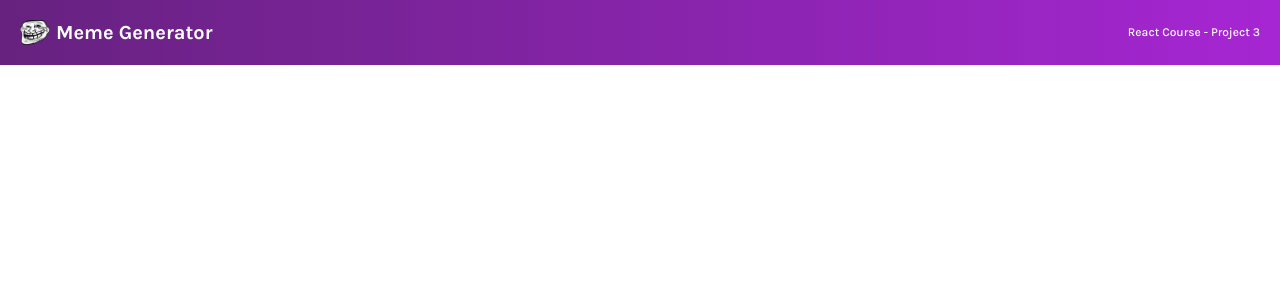
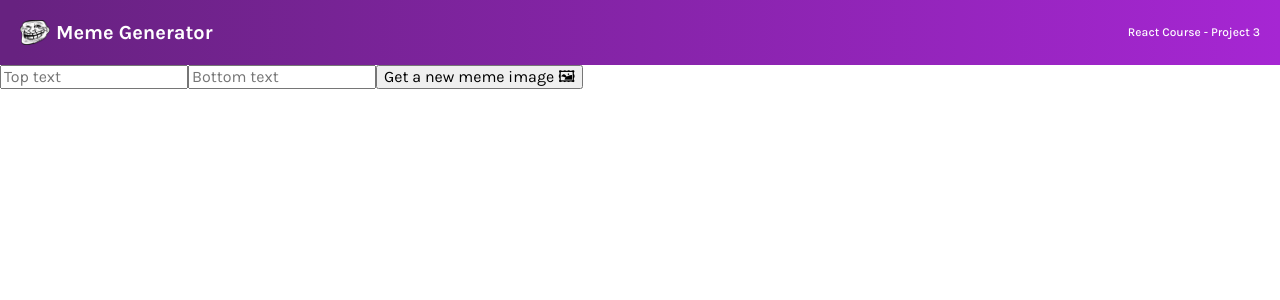
Before and after one commit to Joshlansah1/meme-generator-react, a React app: page / in a window 1280 px wide. Shown: the top 300 px of the page. Built offline with nearby package versions, Linux system fonts and the light colour scheme.

Commit message:
Render form

```diff
--- a/App.js
+++ b/App.js
@@ -12,6 +12,7 @@ export default function App() {
   return (
     <div>
       <Header />
+      <Meme />
     </div>
   );
 }
```
